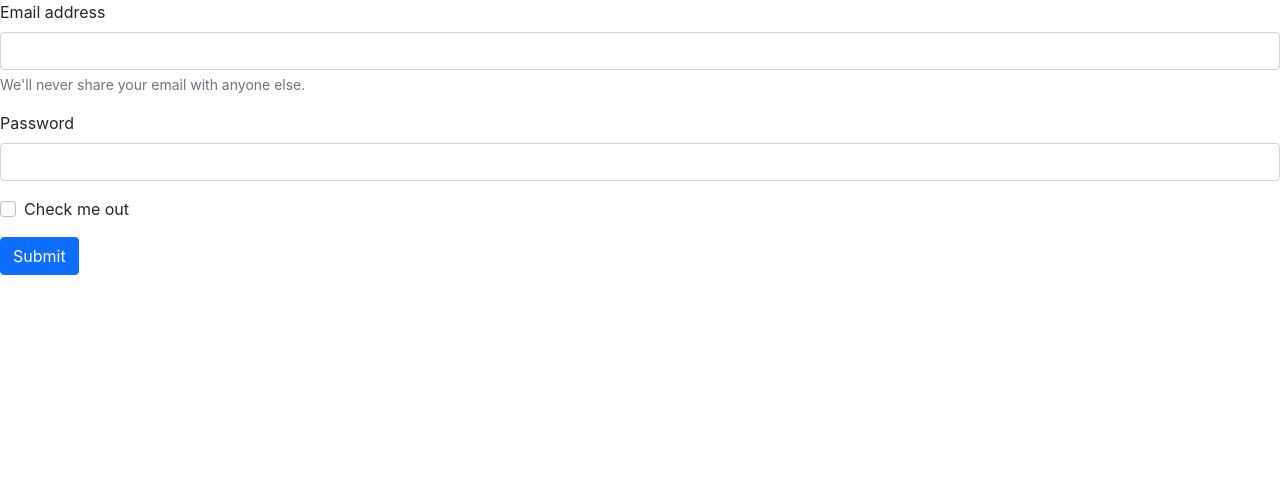
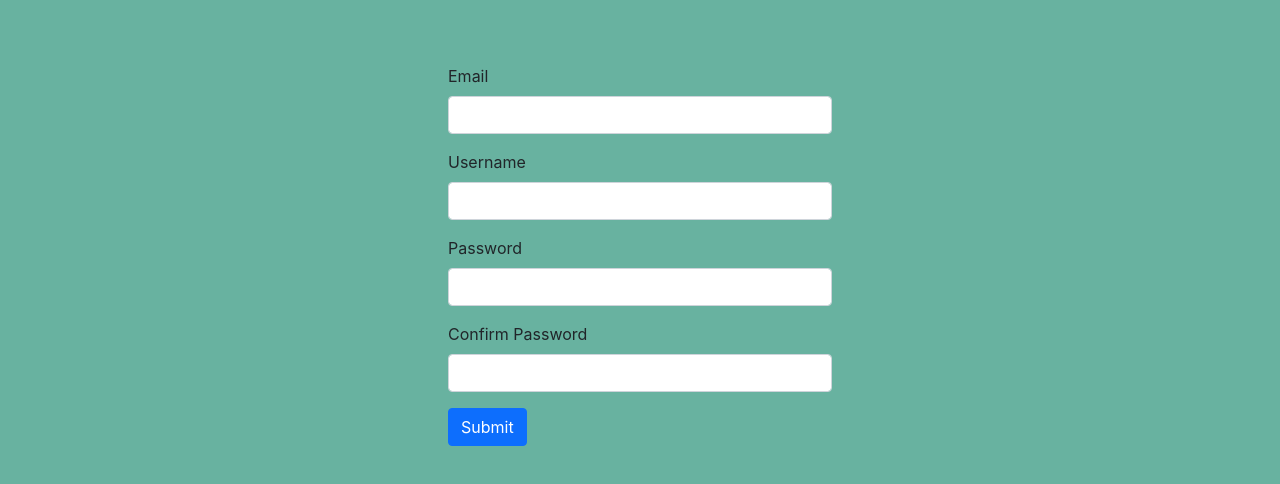
Before and after one commit to alexiuadrian/RoadRunner, a React (Create React App) app: page /register in a window 1280 px wide. Shown: the top 484 px of the page. Built offline with nearby package versions, Linux system fonts and the light colour scheme.

Commit message:
added login and register requests

```diff
--- a/src/App.css
+++ b/src/App.css
@@ -36,3 +36,8 @@
     transform: rotate(360deg);
   }
 }
+
+body {
+  margin: 5% 35%;
+  background-color: #68B2A0;
+}
--- a/src/App.js
+++ b/src/App.js
@@ -1,5 +1,6 @@
 import logo from './logo.svg';
 import './App.css';
+import React, {useState} from "react";
 import {BrowserRouter as Router, Routes, Route} from 'react-router-dom';
 
 import Login from './components/Login';
@@ -8,10 +9,15 @@ import AllRuns from './components/AllRuns';
 import AddRun from './components/AddRun';
 import Run from './components/Run';
 import NotFound from './components/NotFound';
+import { UserContext } from './UserContext';
 
 
 function App() {
+
+  const [user, setUser] = useState(null);
+
   return (
+    <UserContext.Provider value={{user, setUser}}>
       <Router>
         <Routes>
           <Route path="/" element={<AllRuns/>}/>
@@ -22,6 +28,7 @@ function App() {
           <Route path="add" element={<AddRun/>}/>
         </Routes>
       </Router>
+    </UserContext.Provider>
   );
 }
 
--- /dev/null
+++ b/src/UserContext.js
@@ -0,0 +1,3 @@
+import { createContext } from "react";
+
+export const UserContext = createContext(null);
--- a/src/components/AllRuns.js
+++ b/src/components/AllRuns.js
@@ -1,9 +1,13 @@
-import React from "react";
+import React, {useContext} from "react";
+import { UserContext } from "../UserContext";
 
 export default function AllRuns(props) {
+    const {user, setUser} = useContext(UserContext);
+
     return (
         <div>
             <h1>My runs</h1>
+            <h2>{user}</h2>
         </div>
     );
 }
--- a/src/components/Login.js
+++ b/src/components/Login.js
@@ -1,21 +1,58 @@
-import React from "react";
+import React, {useState, useContext} from "react";
+import axios from "axios";
+import { UserContext } from "../UserContext";
 
 export default function Login(props) {
+    const [username, setUsername] = useState('');
+    const [password, setPassword] = useState('');
+    const {user, setUser} = useContext(UserContext);
+
+    async function sendLogin(event) {
+        //no html mumbo jumbo
+        event.preventDefault();
+
+        var response = null;
+
+        try {
+        console.log(username, password);
+        response = await axios.post(
+            "http://localhost:3000/login",
+            {
+                "username": username,
+                "password": password
+            }
+        );
+
+        var token = await response.data.token;
+
+        console.log(token);
+
+        console.log("request sent", response);
+
+        } catch (error) {
+        console.error(error);
+        }
+
+        setUser(response.data.token);
+        console.log(user);
+
+      }
+
+
     return (
         <div>
-            <form>
+            <form onSubmit={ (event) => {
+                sendLogin(event);
+            } }>
                 <div class="mb-3">
-                <label for="exampleInputEmail1" class="form-label">Email address</label>
-                <input type="email" class="form-control" id="exampleInputEmail1" aria-describedby="emailHelp"/>
-                <div id="emailHelp" class="form-text">We'll never share your email with anyone else.</div>
+                <label for="exampleInputEmail1" class="form-label">Username</label>
+                <input type="text" class="form-control" id="exampleInputEmail1" aria-describedby="emailHelp" required
+                        onChange={(e) => setUsername(e.target.value)}/>
                 </div>
                 <div class="mb-3">
                     <label for="exampleInputPassword1" class="form-label">Password</label>
-                    <input type="password" class="form-control" id="exampleInputPassword1"/>
-                </div>
-                <div class="mb-3 form-check">
-                    <input type="checkbox" class="form-check-input" id="exampleCheck1"/>
-                    <label class="form-check-label" for="exampleCheck1">Check me out</label>
+                    <input type="password" class="form-control" id="exampleInputPassword1" required
+                        onChange={(e) => setPassword(e.target.value)}/>
                 </div>
                 <button type="submit" class="btn btn-primary">Submit</button>
             </form>
--- a/src/components/Register.js
+++ b/src/components/Register.js
@@ -1,21 +1,58 @@
-import React from "react";
+import React, {useState} from "react";
+import axios from "axios";
 
 export default function Register(props) {
+    const [username, setUsername] = useState('');
+    const [email, setEmail] = useState('');
+    const [password, setPassword] = useState('');
+    const [confirmPassword, setConfirmPassword] = useState('');
+
+    async function sendRegistration(event) {
+        //no html mumbo jumbo
+        event.preventDefault();
+
+        try {
+        console.log(username, email, password, confirmPassword);
+        const response = await axios.post(
+            "http://localhost:3000/register",
+            {
+                "username": username,
+                "email": email,
+                "password": password,
+                "password_confirmation": confirmPassword
+            }
+        );
+
+        console.log("request sent", response);
+        } catch (error) {
+        console.error(error);
+        }
+      }
+
     return (
         <div>
-            <form>
+            <form onSubmit={ (event) => {
+                sendRegistration(event);
+            } }>
                 <div class="mb-3">
-                <label for="exampleInputEmail1" class="form-label">Email address</label>
-                <input type="email" class="form-control" id="exampleInputEmail1" aria-describedby="emailHelp"/>
-                <div id="emailHelp" class="form-text">We'll never share your email with anyone else.</div>
+                    <label for="exampleInputEmail1" class="form-label">Email</label>
+                    <input type="text" class="form-control" id="exampleInputEmail1" aria-describedby="emailHelp" required
+                        onChange={(e) => setEmail(e.target.value)}/>
+                </div>
+                <div class="mb-3">
+                    <label for="exampleInputUsername1" class="form-label">Username</label>
+                    <input type="text" class="form-control" id="exampleInputUsername" aria-describedby="usernameHelp" required
+                        onChange={(e) => setUsername(e.target.value)}/>
                 </div>
                 <div class="mb-3">
                     <label for="exampleInputPassword1" class="form-label">Password</label>
-                    <input type="password" class="form-control" id="exampleInputPassword1"/>
+                    <input type="password" class="form-control" id="exampleInputPassword1" required
+                        onChange={(e) => setPassword(e.target.value)}/>
                 </div>
-                <div class="mb-3 form-check">
-                    <input type="checkbox" class="form-check-input" id="exampleCheck1"/>
-                    <label class="form-check-label" for="exampleCheck1">Check me out</label>
+                <div class="mb-3">
+                    <label for="exampleInputPassword2" class="form-label">Confirm Password</label>
+                    <input type="password" class="form-control" id="exampleInputPassword2" required
+                        onChange={(e) => setConfirmPassword(e.target.value)}/>
                 </div>
                 <button type="submit" class="btn btn-primary">Submit</button>
             </form>
--- a/src/components/Run.js
+++ b/src/components/Run.js
@@ -4,6 +4,16 @@ export default function Run(props) {
     return (
         <div>
             <h1>Run</h1>
+            <div class="card shadow-lg">
+                <div class="card-body">
+                    <h5 class="card-title">Card title</h5>
+                    <h6 class="card-subtitle mb-2 text-muted">Card subtitle</h6>
+                    <p class="card-text">
+                    Some quick example text to build on the card title and make up the bulk of the
+                    card's content.
+                    </p>
+                </div>
+            </div>
         </div>
     );
 }
```
Lines whose indentation alone changed are shown as unchanged.
